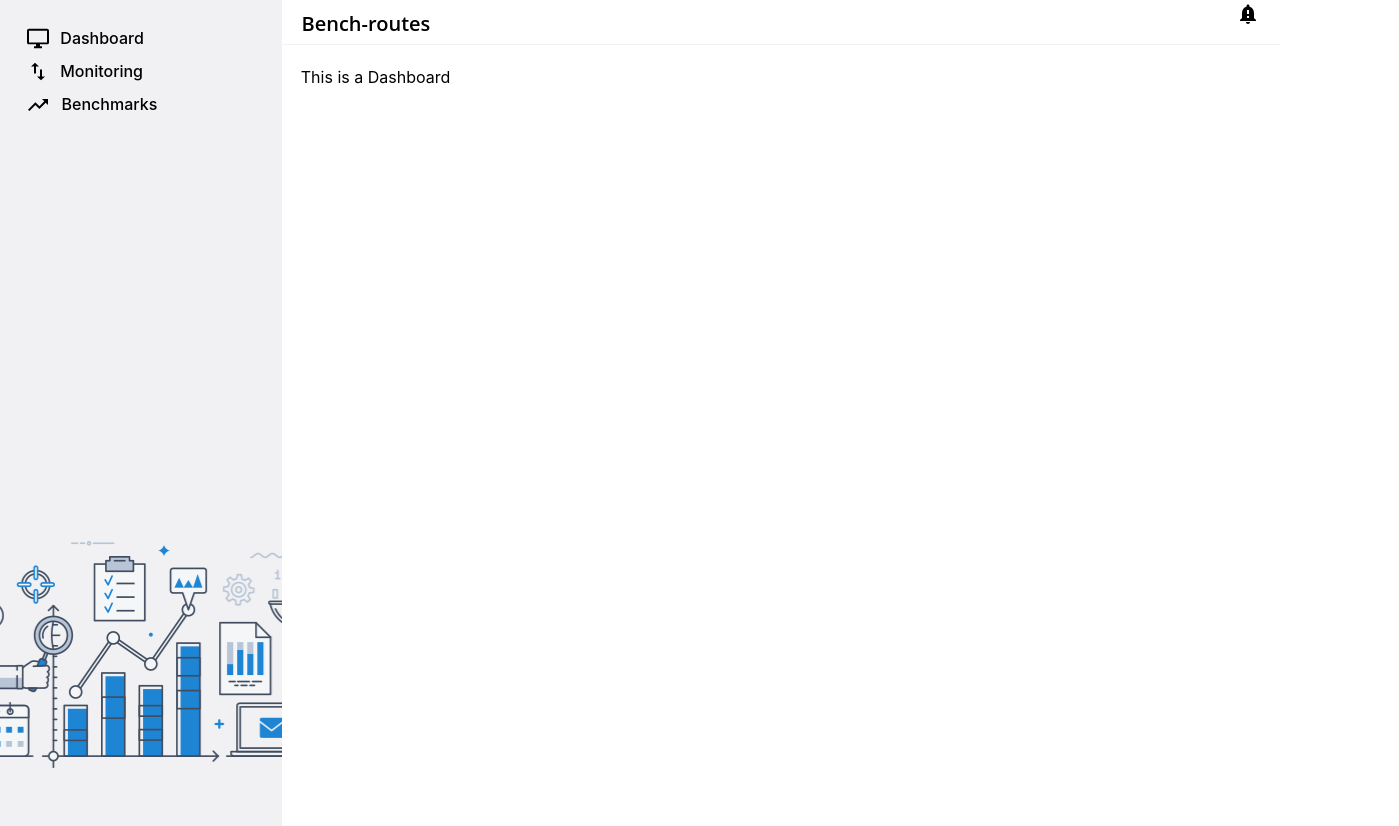
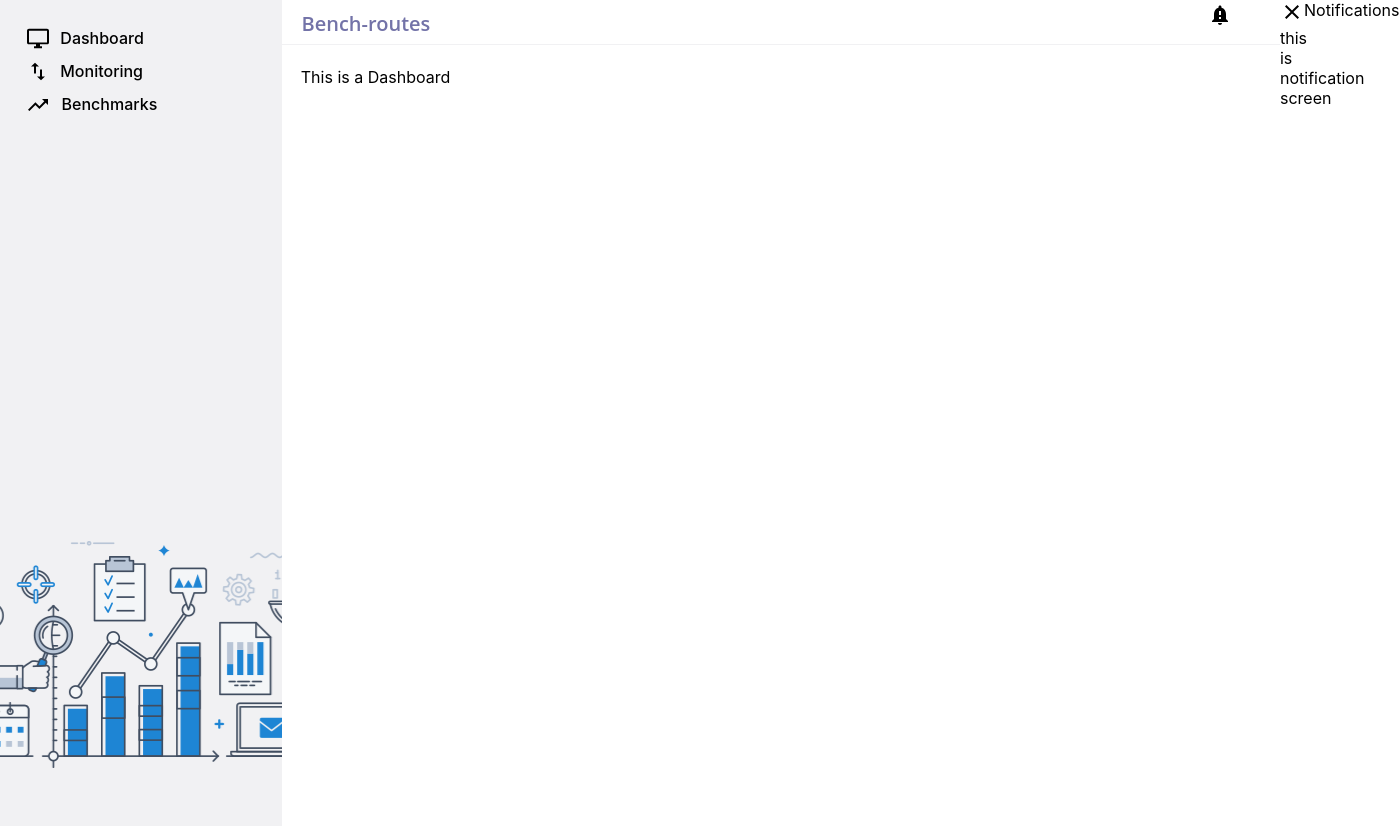
Before and after one commit to SunRise-11/Bench, a React (Create React App) app: page / in a window 1280 px wide. Shown: the whole page, 1399 px wide, since content can reach past the window. Built offline with nearby package versions, Linux system fonts and the light colour scheme.

Commit message:
notifications with animations

```diff
--- a/src/App.css
+++ b/src/App.css
@@ -20,6 +20,7 @@
 body {
   background-color: transparent;
   overflow-y: hidden;
+  overflow-x: hidden;
 }
 
 .outer-wrapper {
--- a/src/App.js
+++ b/src/App.js
@@ -3,6 +3,9 @@ import './App.css';
 import Header from './components/layouts/Header';
 import Sidebar from './components/layouts/Sidebar';
 import Navigator from './router/Navigation';
+import Notification from './components/notification/Notification';
+
+global.showNotificationSection = true;
 
 function App() {
   return (
@@ -10,6 +13,7 @@ function App() {
       <Sidebar className="sidebar" />
       <div className="outer-wrapper">
         <Header />
+        <Notification />
         <div className='inner-component'>
           <Navigator />
         </div>
--- a/src/components/layouts/Header.js
+++ b/src/components/layouts/Header.js
@@ -1,16 +1,13 @@
 import React from 'react';
 
 export default class Header extends React.Component {
+
   render() {
     return (
       <header>
         <div className='logo-name'>
           Bench-routes
         </div>
-
-        <div className='notification-icon'>
-          <img src='assets/icons/notify-icon.svg' alt='notification' />
-        </div>
       </header>
     );
   }
--- a/src/components/layouts/layouts.style.css
+++ b/src/components/layouts/layouts.style.css
@@ -35,11 +35,21 @@ header {
     font-weight: 600;
     margin: 1% 0% 0% 2%;
     font-family: 'Open Sans';
+    color: rgb(115, 115, 168);
 }
 
 .notification-icon {
     position: absolute;
-    right: 2%;
+    right: 1%;
     top: 4%;
-    height: 28px;
+    height: 30px;
 }
+
+.notification-screen {
+    position: absolute;
+    background-color: #f1f1f3;
+    height: 100vh;
+    transition: width 0.8s;
+    width: 0%;
+    right: -4%;
+}
--- /dev/null
+++ b/src/components/notification/Notification.js
@@ -0,0 +1,44 @@
+import React from 'react';
+
+export default class Notification extends React.Component {
+
+  updateShowNotificationsScreen = () => {
+    console.log('updating');
+    global.showNotificationSection = !global.showNotificationSection;
+    console.log(global.showNotificationSection)
+    if (global.showNotificationSection) {
+      document.getElementById('notification').style.width = '40%';
+    } else {
+      document.getElementById('notification').style.width = '0%';
+    }
+  }
+
+  componentDidMount() {
+    console.log('called')
+    if (global.showNotificationScreen) {
+      document.getElementById('notification').style.width = '40%';
+      document.getElementById('notification').style.display = 'block';
+    }
+  }
+
+  render() {
+    return (
+      <div>
+        <div className='notification-icon'>
+          <img src='assets/icons/notify-icon.svg' alt='notification' onClick={() => this.updateShowNotificationsScreen()} />
+        </div>
+        <div id='notification' className='notification-screen'>
+          <div style={{ display: 'inline-flex', padding: `1% 0% 3% 2%`, borderBottom: '1px solid #fff', width: '100%' }}>
+            <img src='assets/icons/cross.svg' alt='collapse notifications' onClick={() => this.updateShowNotificationsScreen()} />
+            <div>
+              Notifications
+            </div>
+          </div>
+          <div className='notification-messages'>
+            this is notification screen
+          </div>
+        </div>
+      </div>
+    );
+  }
+}
```
Also changed, not shown: public/assets/icons/cross.svg (added).
